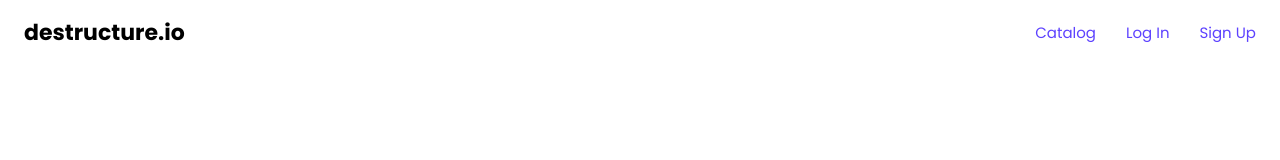
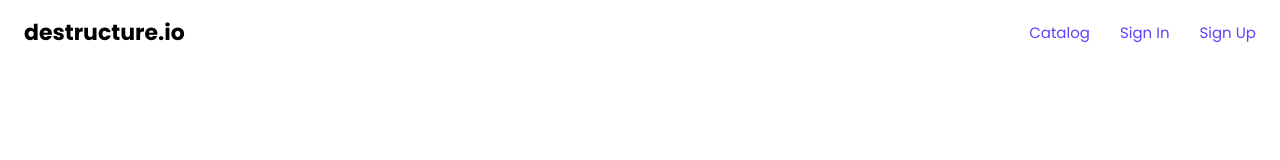
Before and after one commit to hawkticehurst/destructure-io, a React (Create React App) app: page / in a window 1280 px wide. Shown: the top 160 px of the page. Built offline with nearby package versions, Linux system fonts and the light colour scheme; no server answers.

Commit message:
log in -> sign in

```diff
--- a/src/components/auth/SignInUpInputs.js
+++ b/src/components/auth/SignInUpInputs.js
@@ -75,7 +75,7 @@ function SignInUpInputs(props) {
       .catch(setError);
   };
 
-  const headerText = isSignIn ? 'Log In' : 'Sign Up';
+  const headerText = isSignIn ? 'Sign In' : 'Sign Up';
 
   const footerPrompt = isSignIn ? (
     <p>
--- a/src/components/common/NavBar.js
+++ b/src/components/common/NavBar.js
@@ -53,8 +53,8 @@ function NavBar(props) {
   ) : null;
 
   const signInLink = user == null ? navBarType === 'module' ? (
-    <Link to={window.location.pathname} onClick={() => setShowLoginDropdown(!showLoginDropdown)}>Log In</Link>
-  ) : <Link to="/signin">Log In</Link> : null;
+    <Link to={window.location.pathname} onClick={() => setShowLoginDropdown(!showLoginDropdown)}>Sign In</Link>
+  ) : <Link to="/signin">Sign In</Link> : null;
 
   const signUpLink = user == null ? (
     <Link to="/signup">Sign Up</Link>
```
